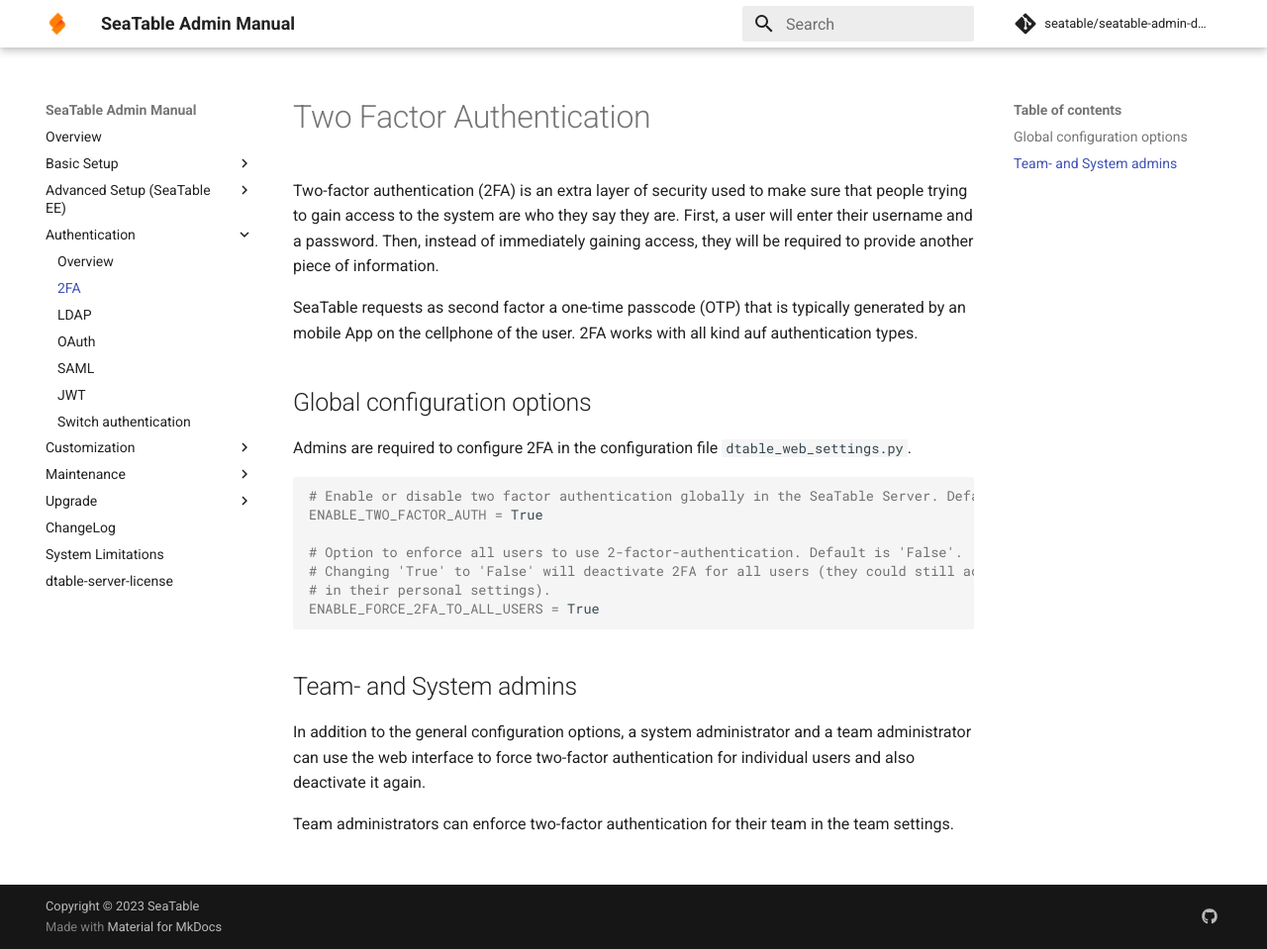
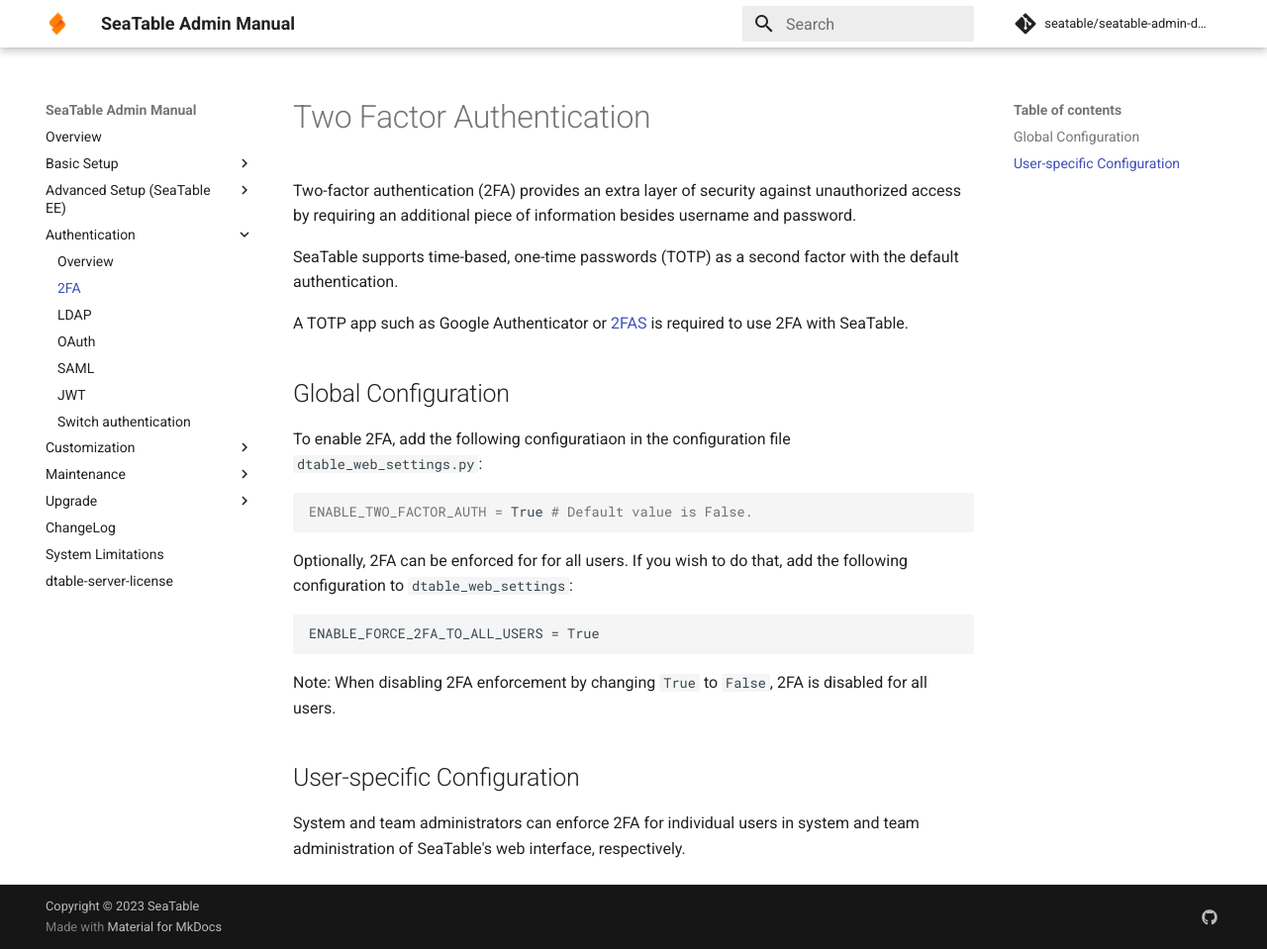
Before and after one commit to seatable/seatable-admin-docs, an MkDocs documentation site: the page built from manual/authentication/two_factor_auth.md, in a window 1280 px wide and 959 px high. Shown: the whole window at 99% size. Built offline with MkDocs 1.6.1 and Material for MkDocs 9.7.7, drawn with Linux system fonts in a browser that asks for light colours; comment, search, counter and statistics services are not loaded.

Commit message:
Revision of 2FA document for stringency

````diff
--- a/manual/authentication/two_factor_auth.md
+++ b/manual/authentication/two_factor_auth.md
@@ -1,25 +1,26 @@
 # Two Factor Authentication
 
-Two-factor authentication (2FA) is an extra layer of security used to make sure that people trying to gain access to the system are who they say they are. First, a user will enter their username and a password. Then, instead of immediately gaining access, they will be required to provide another piece of information.
+Two-factor authentication (2FA) provides an extra layer of security against unauthorized access by requiring an additional piece of information besides username and password.
 
-SeaTable requests as second factor a one-time passcode (OTP) that is typically generated by an mobile App on the cellphone of the user. 2FA works with all kind auf authentication types.
+SeaTable supports time-based, one-time passwords (TOTP) as a second factor with the default authentication.
 
-## Global configuration options
+A TOTP app such as Google Authenticator or [2FAS](https://2fas.com/) is required to use 2FA with SeaTable.
 
-Admins are required to configure 2FA in the configuration file `dtable_web_settings.py`.
+## Global Configuration
+
+To enable 2FA, add the following configuratiaon in the configuration file `dtable_web_settings.py`:
 
 ```bash
-# Enable or disable two factor authentication globally in the SeaTable Server. Default is 'False'.
-ENABLE_TWO_FACTOR_AUTH = True
+ENABLE_TWO_FACTOR_AUTH = True # Default value is False.
+```
 
-# Option to enforce all users to use 2-factor-authentication. Default is 'False'.
-# Changing 'True' to 'False' will deactivate 2FA for all users (they could still activate it
-# in their personal settings).
+Optionally, 2FA can be enforced for for all users. If you wish to do that, add the following configuration to `dtable_web_settings`:
+```
 ENABLE_FORCE_2FA_TO_ALL_USERS = True
 ```
 
-## Team- and System admins
+Note: When disabling 2FA enforcement by changing `True` to `False`, 2FA is disabled for all users.
 
-In addition to the general configuration options, a system administrator and a team administrator can use the web interface to force two-factor authentication for individual users and also deactivate it again.
+## User-specific Configuration
 
-Team administrators can enforce two-factor authentication for their team in the team settings.
+System and team administrators can enforce 2FA for individual users in system and team administration of SeaTable's web interface, respectively.
````
